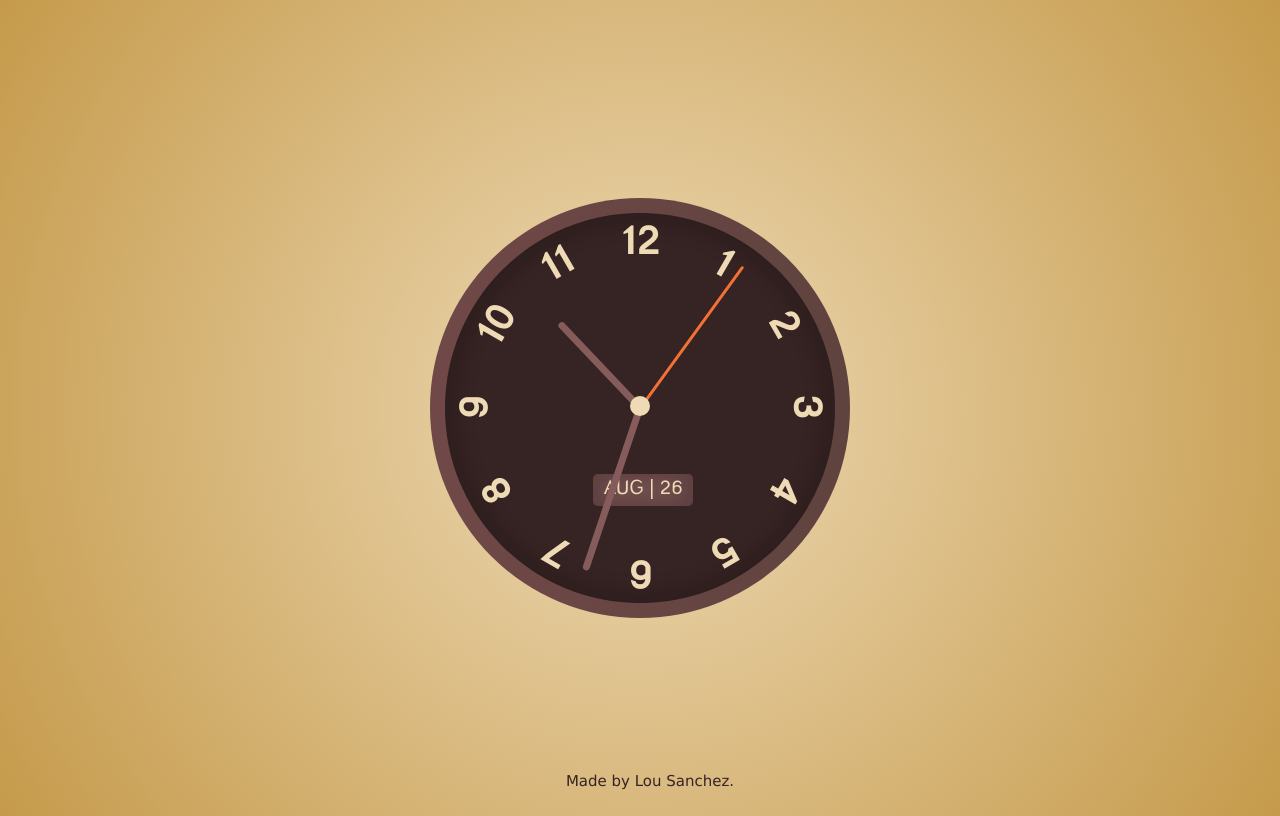
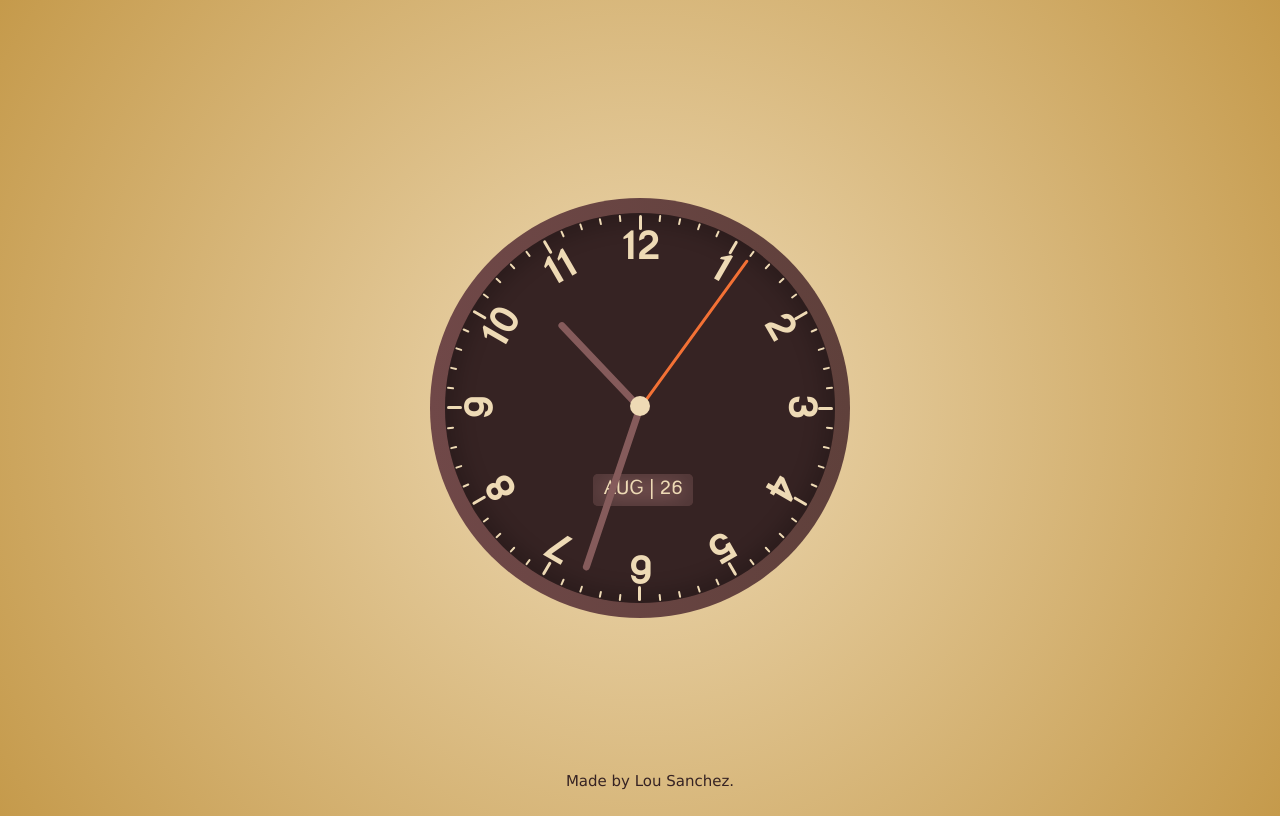
Before and after one commit to luizaki/analog-clock, a plain HTML site: page index.html in a window 1280 px wide. Drawn offline with Linux system fonts and the light colour scheme.

Commit message:
design: add second ticks

```diff
--- a/index.html
+++ b/index.html
@@ -12,7 +12,10 @@
     <div id="clock">
         <div id="clock-border"></div>
         <div id="clock-face">
-            <!-- ticks -->
+            <!-- second ticks -->
+            <div class="second-tick"></div>
+
+            <!-- hour ticks -->
             <div class="number" style="--num: 1">1</div>
             <div class="number" style="--num: 2">2</div>
             <div class="number" style="--num: 3">3</div>
--- a/scripts/script.js
+++ b/scripts/script.js
@@ -5,6 +5,20 @@ const hoursHand = document.getElementById('hour-hand');
 
 // retrieve calendar window
 const calendar = document.getElementById('calendar-window');
+
+// retrieve second tick
+const secondTick = document.querySelector('.second-tick');
+
+// function to display second ticks around the clock
+function setTick(){
+    let ticks = [];
+
+    for(let i = 1; i <= 60; i++) {
+        ticks.push(`<span style="--i: ${i};"><p></p></span>`);
+    }
+
+    secondTick.insertAdjacentHTML("afterbegin", ticks.join(""));
+}
 
 // function to retrieve current time and call rotate hand function accordingly
 function updateClock() {
@@ -34,5 +48,6 @@ function rotateHand(hand, rotation) {
     hand.style.setProperty('--rotation', rotation * 360);
 }
 
-// calling the function every second
+// calling the clock function every second
 setInterval(updateClock, 1000);
+setTick();
--- a/styles/style.css
+++ b/styles/style.css
@@ -23,7 +23,7 @@ body {
     position: relative;
 
     border-radius: 50%;
-    background: linear-gradient(to right, #704848, #5f433e);
+    background: linear-gradient(to right, #704848, #5f403b);
 }
 
 #clock-face {
@@ -33,7 +33,7 @@ body {
 
     border-radius: 50%;
     background: #362323;
-    box-shadow: inset 0px 0px 20px 10px rgba(0, 0, 0, 0.15);
+    box-shadow: inset 0px 0px 20px 10px rgba(0, 0, 0, 0.2);
 }
 
 #middle-circle {
@@ -48,6 +48,49 @@ body {
     background: #eedab5;
 }
 
+.number {
+    position: absolute;
+    inset: 15px;
+    display: inline-block;
+
+    transform: rotate(calc(30deg * var(--num)));
+
+    text-align: center;
+    font-family: 'Wind';
+    font-weight: bold;
+    font-size: 40px;
+}
+
+.second-tick {
+    width: 100%;
+    height: 100%;
+    position: absolute;
+
+    border-radius: 50%;
+}
+.second-tick span {
+    position: absolute;
+    inset: -15px;
+
+    transform: rotate(calc(var(--i) * 6deg));
+
+    text-align: center;
+}
+.second-tick span p {
+    width: 2px;
+    height: 7px;
+    display: inline-block;
+
+    border-radius: 5000px;
+    background:#eedab5;
+}
+.second-tick span:nth-child(5n) p {
+    width: 3px;
+    height: 15px;
+
+    transform: translateY(1px);
+}
+
 .hand {
     --rotation: 0;
     position: absolute;
@@ -60,20 +103,17 @@ body {
     background: #855b5b;
     border-radius: 9999px;
 }
-
 #hour-hand {
     width: 7px;
     height: 30%;
 }
-
 #minute-hand {
     width: 7px;
     height: 44%;
 }
-
 #second-hand {
     width: 3px;
-    height: 45%;
+    height: 47%;
 
     background: #f37135;
 }
@@ -87,23 +127,10 @@ body {
 
     border-radius: 5px;
     background: #855b5b;
-    box-shadow: inset 0px 0px 20px 10px rgba(0, 0, 0, 0.3);
+    box-shadow: inset 0px 0px 20px 10px rgba(0, 0, 0, 0.4);
 
     font-size: 20px;
     text-align: center;
-}
-
-.number {
-    position: absolute;
-    inset: 10px;
-    display: inline-block;
-
-    transform: rotate(calc(30deg * var(--num)));
-
-    text-align: center;
-    font-family: 'Wind';
-    font-weight: bold;
-    font-size: 40px;
 }
 
 .footer a {
```
